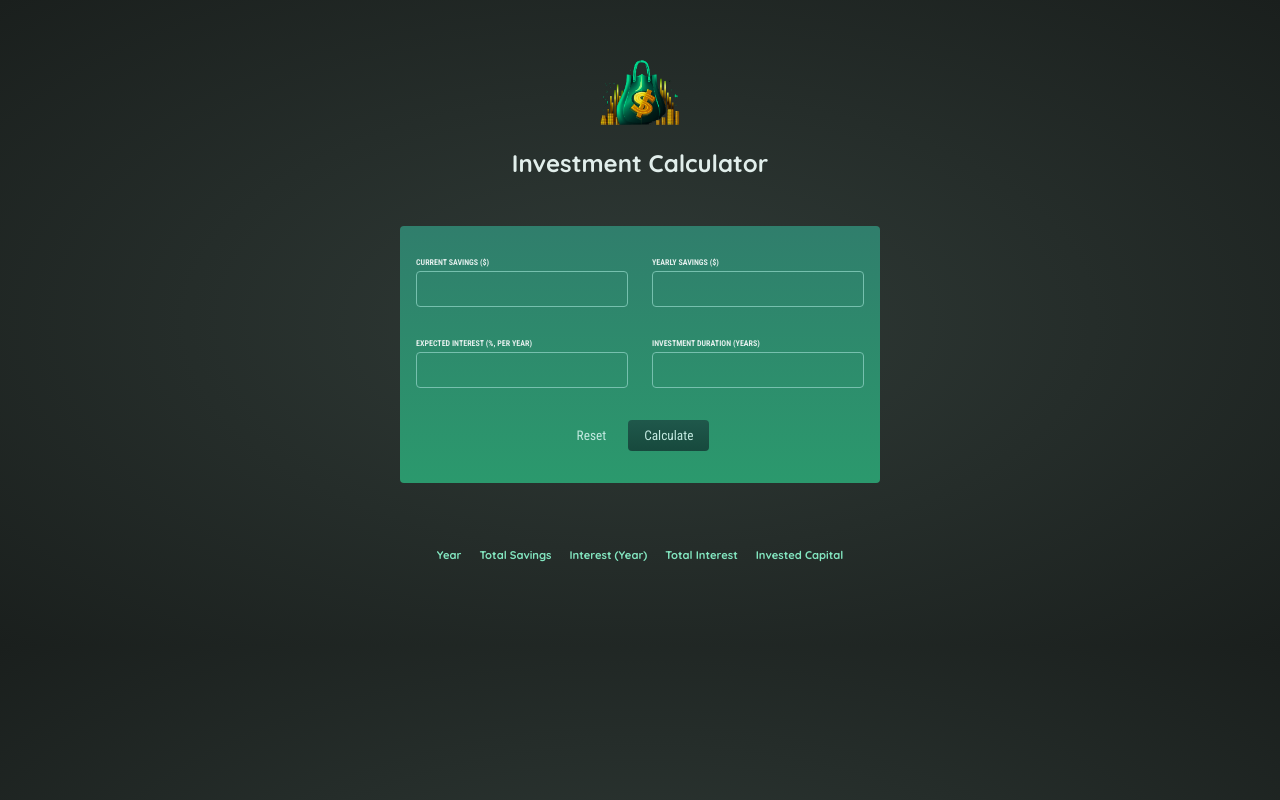
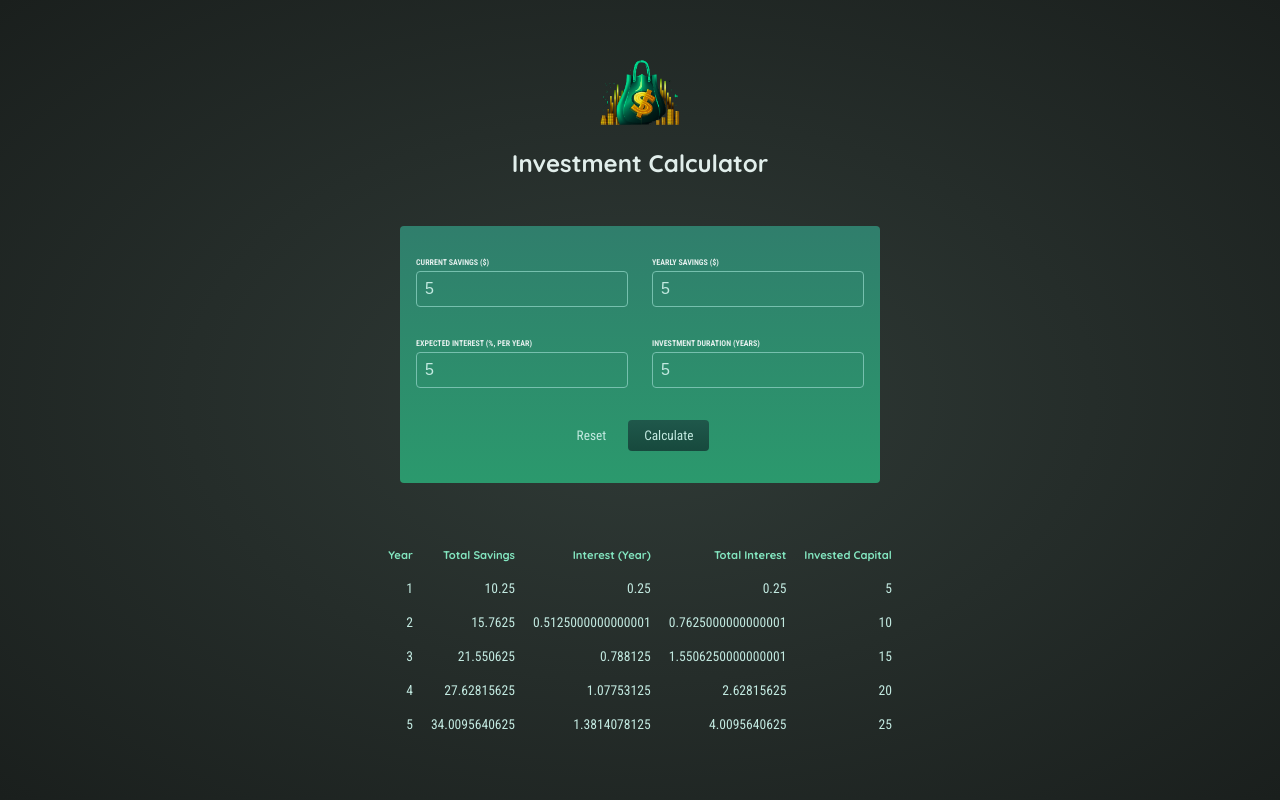
Before and after one commit to ormizj/demo-react-investment-calculator, a React (Create React App) app: page / in a window 1280 px wide. Both pictures are taken after typing "5", "5", "5", "5" into the empty fields and a click on the button "Calculate". Built offline with nearby package versions, Linux system fonts and the light colour scheme.

Commit message:
completed assignment

```diff
--- a/src/App.js
+++ b/src/App.js
@@ -7,14 +7,14 @@ import InvestmentTable from "components/InvestmentTable/InvestmentTable";
 function App() {
   const [investments, setInvestments] = useState([]);
 
-  const addInvestmentHandler = (investment) => {
-    setInvestments((prevInvestments) => [investment, ...prevInvestments]);
+  const setInvestmentHandler = (investments) => {
+    setInvestments(investments);
   };
 
   return (
     <div>
       <InvestmentHeader />
-      <InvestmentForm onAddInvestment={addInvestmentHandler} />
+      <InvestmentForm onSetInvestment={setInvestmentHandler} />
       <InvestmentTable investments={investments} />
     </div>
   );
--- a/src/components/InvestmentForm/InvestmentForm.js
+++ b/src/components/InvestmentForm/InvestmentForm.js
@@ -23,6 +23,8 @@ const InvestmentForm = (props) => {
     e.preventDefault();
     const yearlyData = []; // per-year results
 
+    let totalInterestGained = 0;
+    let totalInvested = 0;
     let currentSavings = +currentSavingsInput;
     const yearlyContribution = +yearlyContributionInput;
     const expectedReturn = +expectedReturnInput / 100;
@@ -32,19 +34,20 @@ const InvestmentForm = (props) => {
     for (let i = 0; i < duration; i++) {
       const yearlyInterest = currentSavings * expectedReturn;
       currentSavings += yearlyInterest + yearlyContribution;
+      totalInvested += yearlyContribution;
+      totalInterestGained += yearlyInterest;
+
       yearlyData.push({
         year: i + 1,
+        savingsEndOfYear: currentSavings,
         yearlyInterest,
-        savingsEndOfYear: currentSavings,
-        yearlyContribution,
+        totalInterestGained,
+        totalInvested,
       });
     }
 
-    // do something with yearlyData ...
-
     // add investment and reset form
-    props.onAddInvestment();
-    resetFormHandler();
+    props.onSetInvestment(yearlyData);
   };
 
   const resetFormHandler = () => {
@@ -52,6 +55,7 @@ const InvestmentForm = (props) => {
     setYearlyContributionInput("");
     setExpectedReturnInput("");
     setDurationInput("");
+    props.onSetInvestment([]);
   };
 
   return (
--- /dev/null
+++ b/src/components/InvestmentTable/Investment.js
@@ -0,0 +1,22 @@
+import React from "react";
+
+const Investment = (props) => {
+  const invesetment = props.investment;
+
+  return (
+    <tr>
+      {/* <td>YEAR NUMBER</td> */}
+      <td>{invesetment.year}</td>
+      {/* <td>TOTAL SAVINGS END OF YEAR</td> */}
+      <td>{invesetment.savingsEndOfYear}</td>
+      {/* <td>INTEREST GAINED IN YEAR</td> */}
+      <td>{invesetment.yearlyInterest}</td>
+      {/* <td>TOTAL INTEREST GAINED</td> */}
+      <td>{invesetment.totalInterestGained}</td>
+      {/* <td>TOTAL INVESTED CAPITAL</td> */}
+      <td>{invesetment.totalInvested}</td>
+    </tr>
+  );
+};
+
+export default Investment;
--- a/src/components/InvestmentTable/InvestmentTable.js
+++ b/src/components/InvestmentTable/InvestmentTable.js
@@ -1,15 +1,18 @@
 import React from "react";
 
 import styles from "./InvestmentTable.module.scss";
+import Investment from "./Investment";
 
 const InvestmentTable = (props) => {
-  if (props.investments.length === 0) {
-    return <div className={`result ${styles.empty}`}>No investments exist</div>;
+  const investments = props.investments;
+
+  if (investments.length === 0) {
+    return (
+      <div className={`result ${styles.empty}`}>Waiting for calculation...</div>
+    );
   }
 
   return (
-    // {/* Todo: Show below table conditionally (only once result data is available) */}
-
     <table className="result">
       <thead>
         <tr>
@@ -21,18 +24,9 @@ const InvestmentTable = (props) => {
         </tr>
       </thead>
       <tbody>
-        <tr>
-          {/* <td>YEAR NUMBER</td> */}
-          <td></td>
-          {/* <td>TOTAL SAVINGS END OF YEAR</td> */}
-          <td></td>
-          {/* <td>INTEREST GAINED IN YEAR</td> */}
-          <td></td>
-          {/* <td>TOTAL INTEREST GAINED</td> */}
-          <td></td>
-          {/* <td>TOTAL INVESTED CAPITAL</td> */}
-          <td></td>
-        </tr>
+        {investments.map((invesetment) => (
+          <Investment key={invesetment.year} investment={invesetment} />
+        ))}
       </tbody>
     </table>
   );
```
